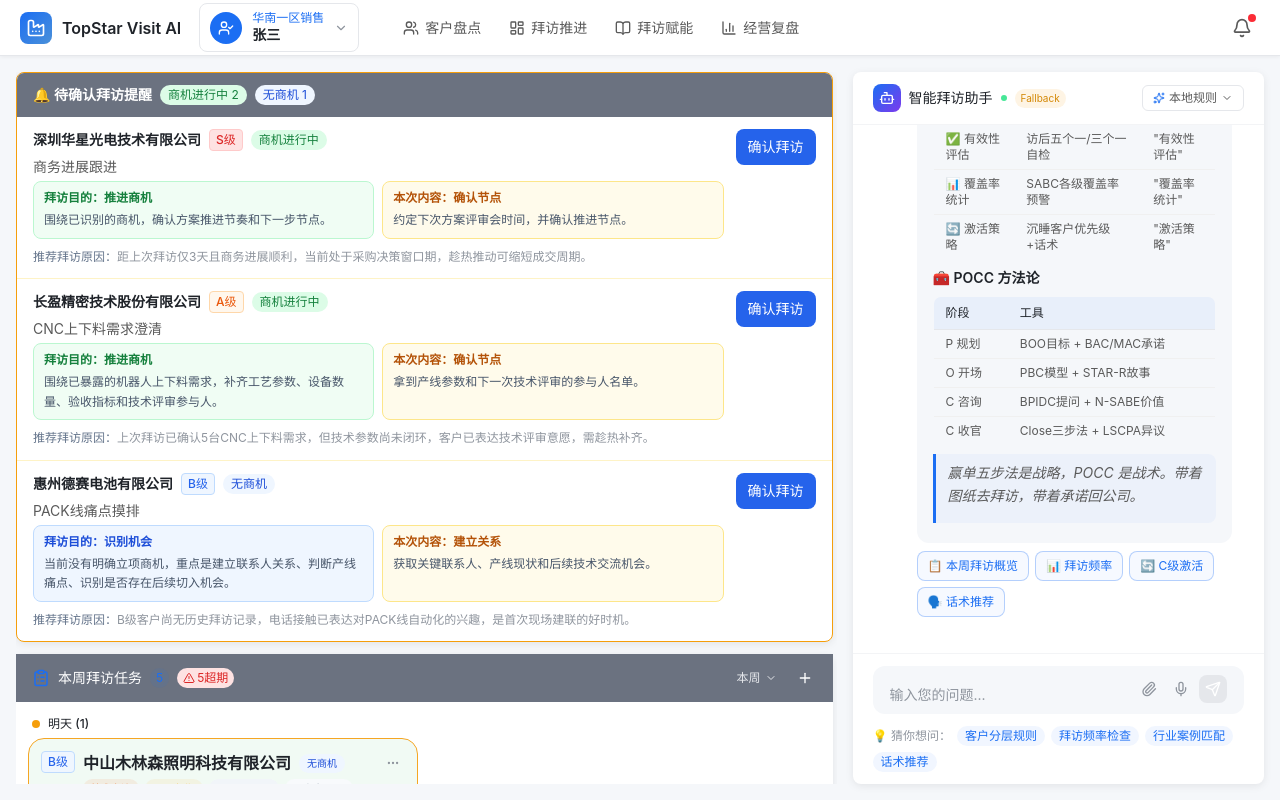
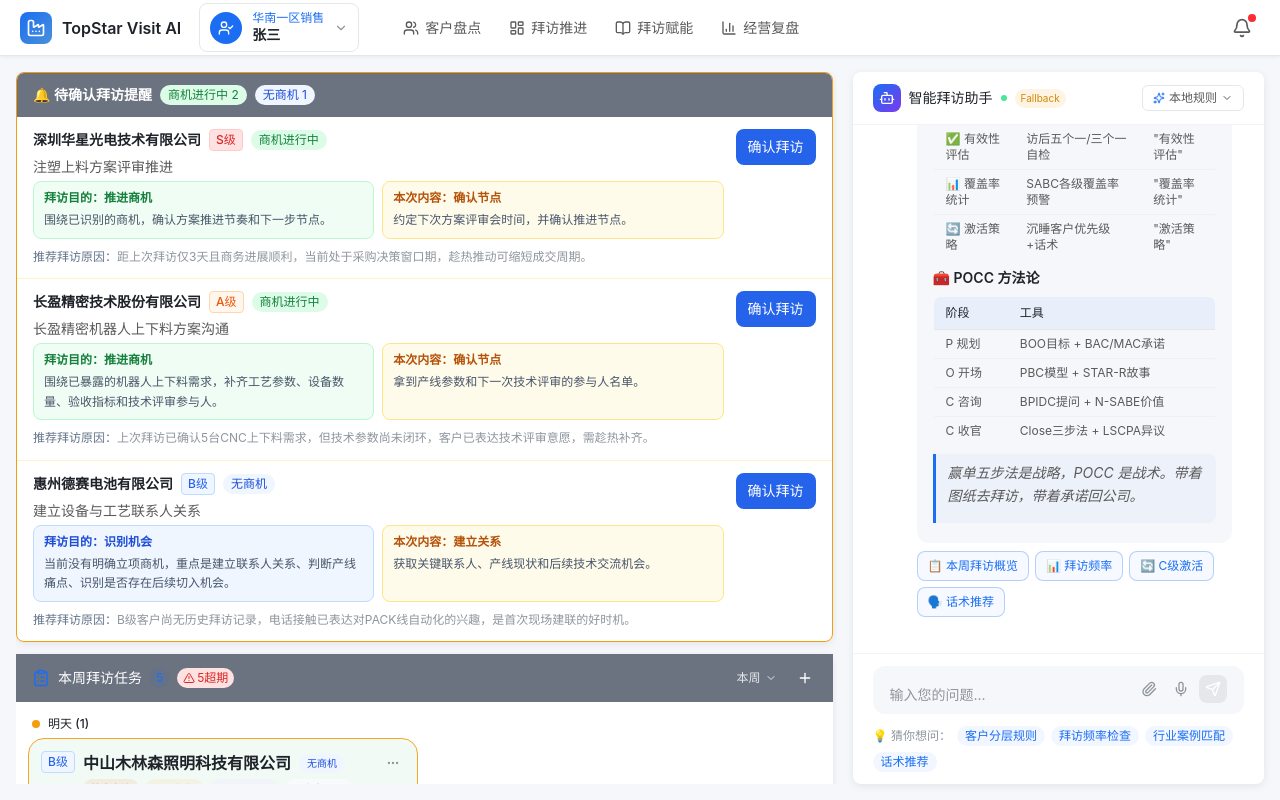
Before and after one commit to cyingyori-cloud/topstar_visit, a React (Vite) app: page / in a window 1280 px wide. Built offline with nearby package versions, Linux system fonts and the light colour scheme.

Commit message:
清理待确认提醒抽象拜访主题文案

```diff
--- a/src/data/mockData.ts
+++ b/src/data/mockData.ts
@@ -568,7 +568,7 @@
     customerLevel: 'S',
     confirmationStatus: 'pending_confirmation',
     visitType: '高层拜访',
-    visitPurpose: '商务进展跟进',
+    visitPurpose: '注塑上料方案评审推进',
     visitTime: '14:00',
     location: '深圳市光明区华星光电产业园',
     status: 'pending',
@@ -592,7 +592,7 @@
     customerLevel: 'A',
     confirmationStatus: 'pending_confirmation',
     visitType: '技术交流',
-    visitPurpose: 'CNC上下料需求澄清',
+    visitPurpose: '长盈精密机器人上下料方案沟通',
     visitTime: '16:00',
     location: '东莞市松山湖科技园',
     status: 'pending',
@@ -616,7 +616,7 @@
     customerLevel: 'B',
     confirmationStatus: 'pending_confirmation',
     visitType: '初次拜访',
-    visitPurpose: 'PACK线痛点摸排',
+    visitPurpose: '建立设备与工艺联系人关系',
     visitTime: '待定',
     location: '惠州市仲恺高新区德赛工业园',
     status: 'pending',
```
Also changed, not shown: .workbuddy/memory/2026-05-15.md.
